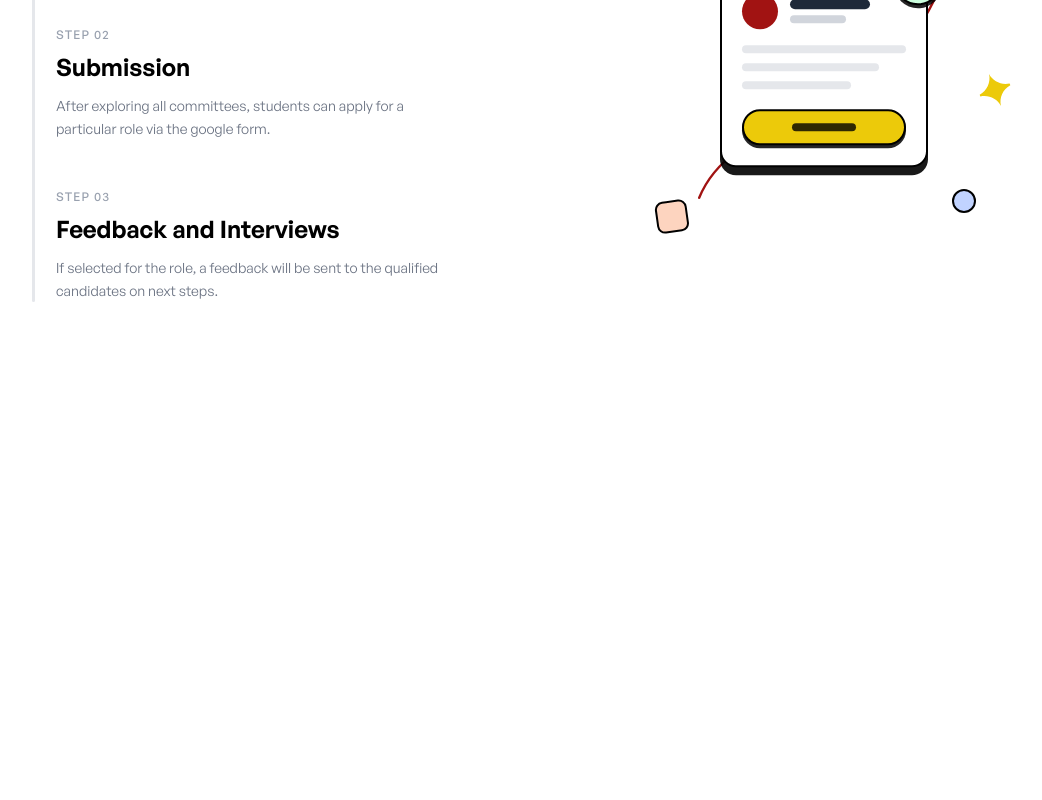
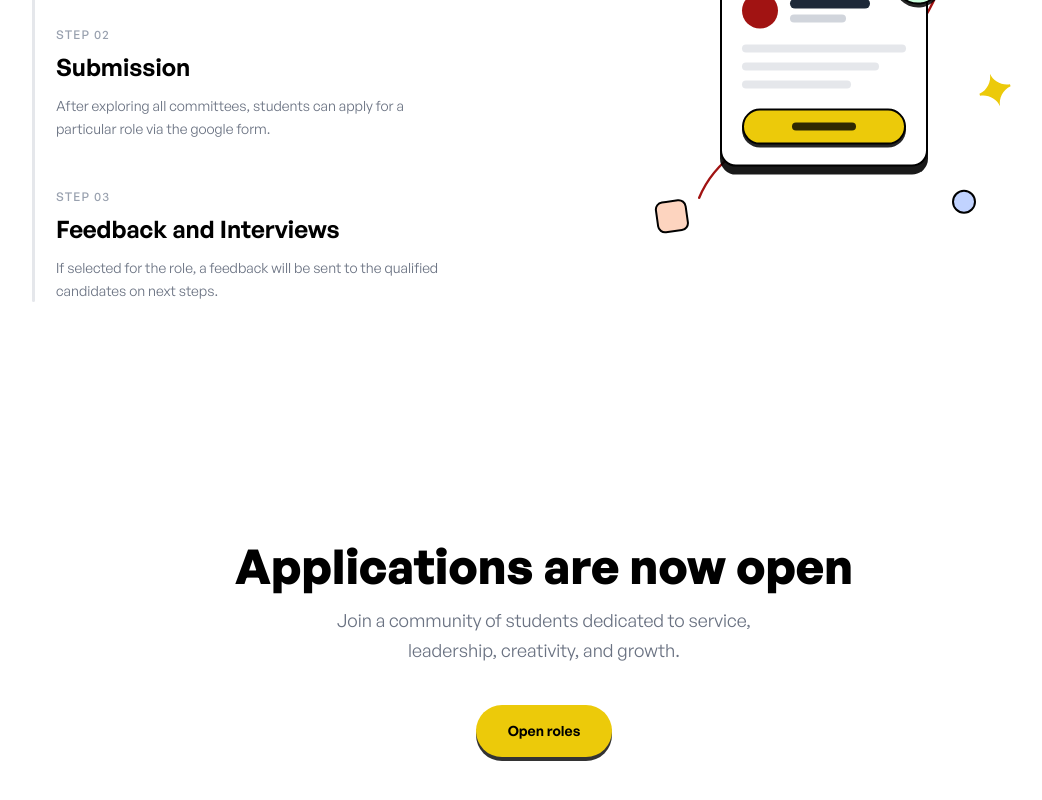
Before and after one commit to chidoziemfrancis/apply.wearebucc, a Next.js app: page / in a window 1280 px wide. Shown: the part 3272-4072 px from the top of the page, without its empty margins (96-1138 px from the left). Before the commit the page ends 3686 px from the top, so only its background shows below. Built offline with nearby package versions, Linux system fonts and the light colour scheme.

Commit message:
feat: add CTA component to home page

```diff
--- a/app/page.tsx
+++ b/app/page.tsx
@@ -2,6 +2,7 @@ import Hero from "@/components/Hero";
 import Benefits from "@/components/Benefits";
 import Committees from "@/components/Committees";
 import ApplicationProcess from "@/components/ApplicationProcess";
+import CTA from "@/components/CTA";
 
 export default function Home() {
   return (
@@ -10,6 +11,7 @@ export default function Home() {
       <Benefits />
       <Committees />
       <ApplicationProcess />
+      <CTA />
     </main>
   );
 }
```
